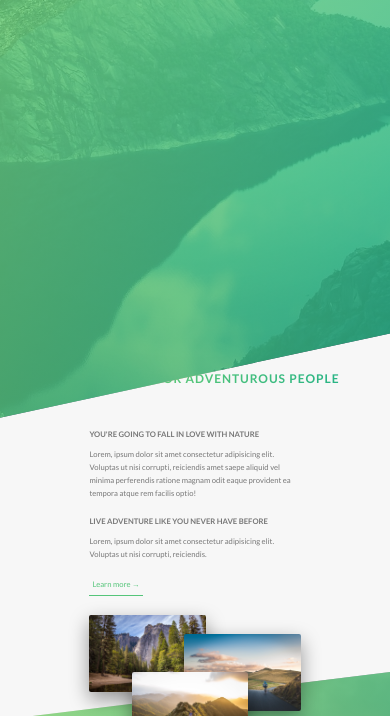
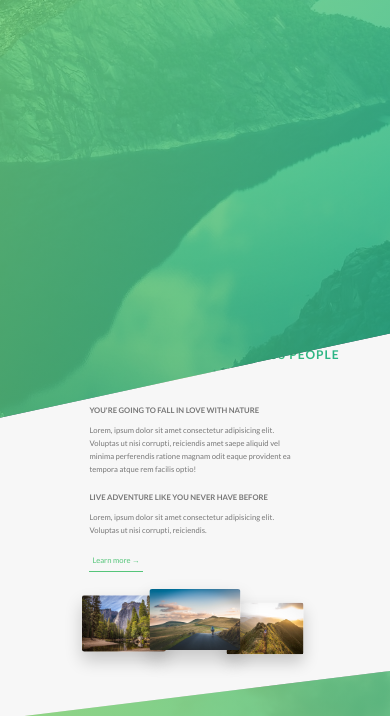
Before and after one commit to lqtrung-95/Natours, a website: page index.html in a window 390 px wide. Shown: the part 384-1100 px from the top of the page. Drawn offline with Linux system fonts and the light colour scheme.

Commit message:
adding responsive design part 3.

```diff
--- a/sass/base/_utilities.scss
+++ b/sass/base/_utilities.scss
@@ -2,8 +2,22 @@
     text-align: center !important;
 }
 .u-margin-bottom-small { margin-bottom: 1.5rem !important; }
-.u-margin-bottom-medium { margin-bottom: 4rem !important; }
-.u-margin-bottom-big { margin-bottom: 8rem !important; }
+
+.u-margin-bottom-medium {
+    margin-bottom: 4rem !important;
+
+    @include respond(tab-port) {
+        margin-bottom: 3rem !important;
+    }
+}
+.u-margin-bottom-big {
+    margin-bottom: 8rem !important;
+
+    @include respond(tab-port) {
+        margin-bottom: 5rem;
+    }
+
+}
 
 .u-margin-top-big { margin-top: 8rem !important; }
 .u-margin-top-huge { margin-top: 10rem !important; }
--- a/sass/components/_composition.scss
+++ b/sass/components/_composition.scss
@@ -10,19 +10,43 @@
         transition: all .2s;
         outline-offset: 2rem;
 
+        @include respond(tab-port) {
+            float: left;
+            position: relative;
+            width: 33.33333333%;
+            box-shadow: 0 1.5rem 3rem rgba($color-black, .2);
+        }
+
         &--p1 {
             left: 0;
             top: -2rem;
+
+            @include respond(tab-port) {
+                top:0;
+                transform: scale(1.2);
+            }
         }
 
         &--p2 {
             right: 0;
             top: 2rem;
+
+            @include respond(tab-port) {
+                top:-1rem;
+                transform: scale(1.3);
+                z-index: 100;
+            }
         }
 
         &--p3 {
             left: 20%;
             top: 10rem;
+
+            @include respond(tab-port) {
+                left: 0;
+                top: 1rem;
+                transform: scale(1.1);
+            }
         }
 
         &:hover {
--- a/sass/components/_feature-box.scss
+++ b/sass/components/_feature-box.scss
@@ -7,6 +7,10 @@
     box-shadow: 0 1.5rem 4rem rgba($color-black, .15);
     transition: transform .3s;
 
+    @include respond(tab-port) {
+        padding: 2rem;
+    }
+
     &__icon {
         font-size: 6rem;
         margin-bottom: .5rem;
@@ -14,6 +18,10 @@
         background-image: linear-gradient(to right, $color-primary-light, $color-primary-dark);
         -webkit-background-clip: text;
         color: transparent;
+
+        @include respond(tab-port) {
+            margin-bottom: 0;
+        }
     }
 
     &:hover {
--- a/sass/layout/_footer.scss
+++ b/sass/layout/_footer.scss
@@ -11,6 +11,10 @@
   &__logo-box {
     text-align: center;
     margin-bottom: 8rem;
+
+    @include respond(tab-port) {
+      margin-bottom: 6rem;
+    }
   }
 
   &__logo {
--- a/sass/pages/_home.scss
+++ b/sass/pages/_home.scss
@@ -2,6 +2,10 @@
     background-color: $color-grey-light-1;
     padding: 25rem 0;
     margin-top: -20vh;
+
+    @include respond(tab-port) {
+        padding: 20rem 0;
+    }
 }
 
 .section-features {
@@ -19,23 +23,37 @@
     & > * {
         transform: skewY(7deg);
     }
+
+    @include respond(tab-port) {
+        padding: 15rem 0;
+    }
 }
 
 .section-tours {
     background-color: $color-grey-light-1;
     padding: 25rem 0 15rem 0;
     margin-top: -10rem;
+
+    @include respond(tab-port) {
+        padding: 20rem 0 10rem 0;
+    }
 }
 .section-stories {
     position: relative;
     padding: 15rem 0;
     // background-color: $color-grey-light-1;
+    @include respond(tab-port) {
+        padding: 10rem 0;
+    }
 
 }
 .section-book {
     padding: 15rem 0;
     background-image: linear-gradient(to right bottom, $color-primary-light, $color-primary-dark);
 
+    @include respond(tab-port) {
+        padding: 10rem 0;
+    }
 }
 
 .book {
```
Also changed, not shown: css/style.css.
